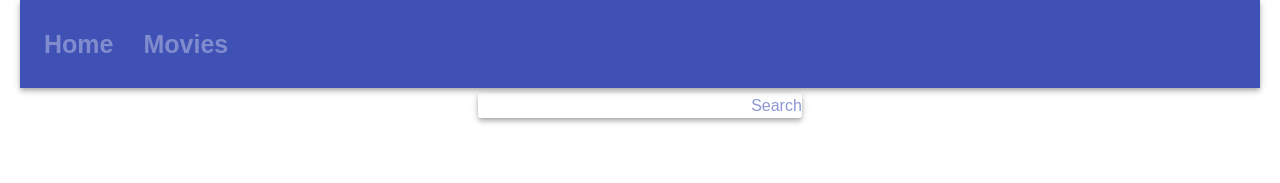
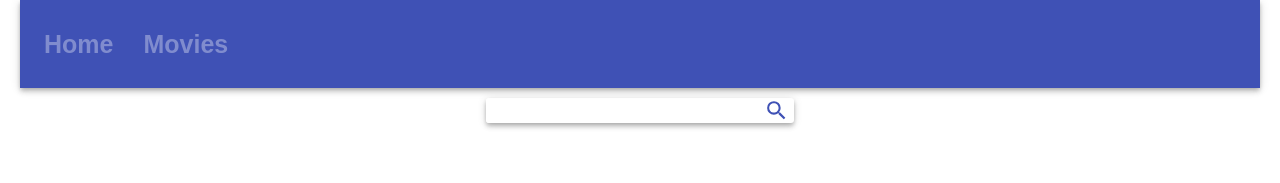
Before and after one commit to Valeria-Karanduyk/goit-react-hw-05, a React app: page /movies in a window 1280 px wide. Shown: the top 183 px of the page. Built offline with nearby package versions, Linux system fonts and the light colour scheme; the HTML template or start-up script is replaced by a standard one.

Commit message:
fix styles

```diff
--- a/src/pages/HomePage/HomePage.module.css
+++ b/src/pages/HomePage/HomePage.module.css
@@ -9,6 +9,8 @@
         color: #3f51b5;
         margin: 30px, 0;
         text-decoration: none;
+        padding-top: 10px;
+        padding-bottom: 10px;
 }
 
 .list{
--- a/src/pages/MoviePage/MoviePage.jsx
+++ b/src/pages/MoviePage/MoviePage.jsx
@@ -2,6 +2,7 @@ import { useState, useEffect } from "react";
 import { useSearchParams, useLocation, Link } from "react-router-dom";
 import { searchMovies } from "../../services/api";
 import s from "./MoviePage.module.css";
+import { MdSearch } from "react-icons/md";
 
 const MoviePage = () => {
   const [query, setQuery] = useState("");
@@ -43,8 +44,8 @@ const MoviePage = () => {
             value={query}
             onChange={onChange}
           />
-          <button className={s.btn} type="submit">
-            Search
+          <button type="submit">
+            <MdSearch className={s.btn} />
           </button>
         </form>
       </div>
--- a/src/pages/MoviePage/MoviePage.module.css
+++ b/src/pages/MoviePage/MoviePage.module.css
@@ -5,7 +5,7 @@
 }
 
 .form{
-   margin-top: 5px;
+   margin-top: 10px;
    max-width: 600px;
    display: flex;
    justify-content: center;
@@ -33,20 +33,19 @@
 }
 
 .btn{
-    display: inline-block;
-    border: 0;
-    border: 0;
-    background-size: 40%;
-    background-repeat: no-repeat;
-    background-position: center;
-    opacity: 0.6;
-    transition: opacity 250ms cubic-bezier(0.4, 0, 0.2, 1);
-    cursor: pointer;
-    outline: none;
-    color: #3f51b5;
+    padding: 0 5px;
+    display: flex;
+    align-items: center;
+    justify-content: center;
+    width: 25px;
+    height: 25px;
+    fill: #3f51b5;
+    transition: transform 200ms ease-in-out,
+    fill 200ms ease-in-out;
 
-    &:hover {
-        opacity: 1;
+        &:hover,
+        :focus {
+    fill: #3350e9;
     }
 }
 
```
